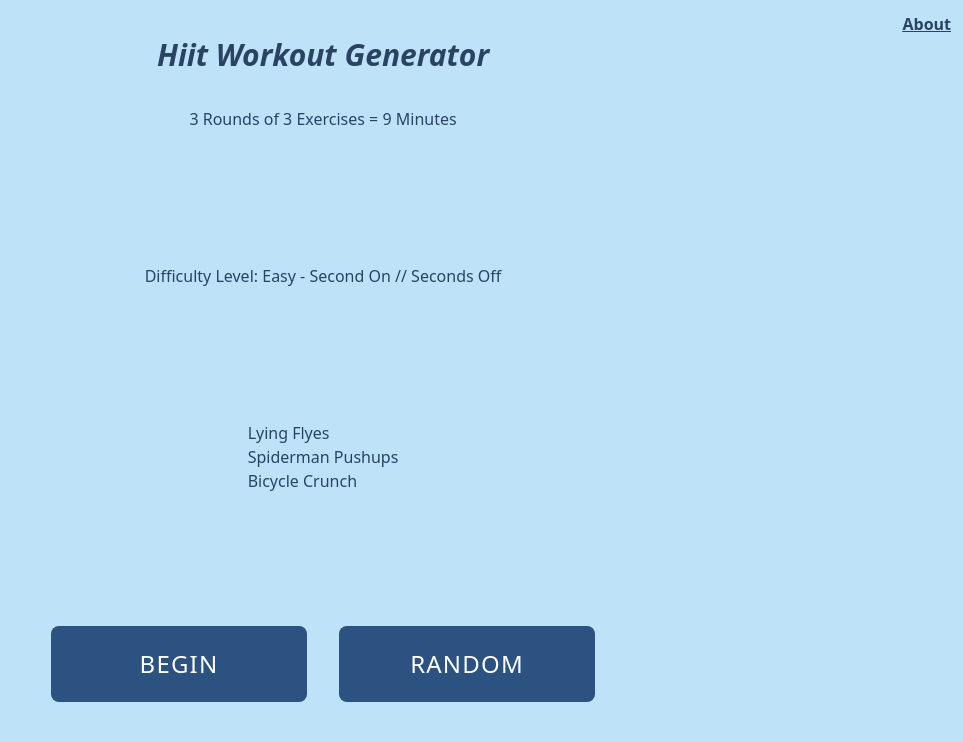
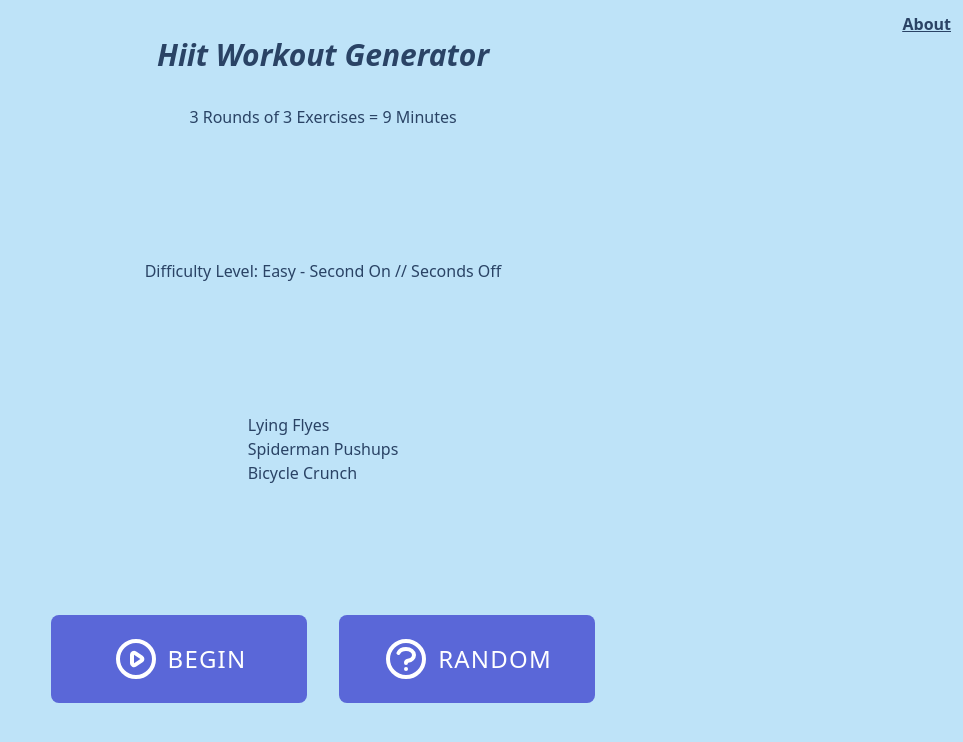
Before and after one commit to davmcgregor/hiit-workout-generator, a React (Create React App) app: page / in a window 1280 px wide. Shown: the top 742 px of the page, without its empty margins (317-1280 px from the left). Built offline with nearby package versions, Linux system fonts and the light colour scheme; what @tailwindcss/ui would draw is missing.

Commit message:
Add button svg icons

```diff
--- a/src/components/controls/Controls.js
+++ b/src/components/controls/Controls.js
@@ -5,7 +5,7 @@ import { getWorkout, startCountdown } from '../../actions/workout';
 import PropTypes from 'prop-types';
 
 const buttonStyles =
-  'w-64 uppercase tracking-wider text-white bg-blue-800 hover:bg-blue-700 focus:outline-none focus:border-blue-900 focus:shadow-outline-blue active:bg-blue-900 transition ease-in-out duration-150 text-2xl py-5 px-16 rounded-lg mx-4 mb-8';
+  'inline-flex items-center justify-center w-64 uppercase tracking-wider text-white bg-indigo-600 hover:bg-indigo-500 focus:outline-none focus:border-indigo-700 focus:shadow-outline-indigo active:bg-indigo-700 transition ease-in-out duration-150 text-2xl py-5 px-10 rounded-lg mx-4 mb-8';
 
 const Controls = ({ startCountdown, getWorkout, workout: { currentView } }) => {
   return (
@@ -16,11 +16,45 @@ const Controls = ({ startCountdown, getWorkout, workout: { currentView } }) => {
           onClick={() => startCountdown()}
           class={buttonStyles}
         >
+          <svg
+            class='w-12 h-12 -ml-0.5 mr-2'
+            fill='none'
+            stroke='currentColor'
+            viewBox='0 0 24 24'
+            xmlns='http://www.w3.org/2000/svg'
+          >
+            <path
+              stroke-linecap='round'
+              stroke-linejoin='round'
+              stroke-width='2'
+              d='M14.752 11.168l-3.197-2.132A1 1 0 0010 9.87v4.263a1 1 0 001.555.832l3.197-2.132a1 1 0 000-1.664z'
+            ></path>
+            <path
+              stroke-linecap='round'
+              stroke-linejoin='round'
+              stroke-width='2'
+              d='M21 12a9 9 0 11-18 0 9 9 0 0118 0z'
+            ></path>
+          </svg>
           Begin
         </button>
       </span>
       <span class='inline-flex rounded-md'>
         <button type='button' onClick={() => getWorkout()} class={buttonStyles}>
+          <svg
+            class='w-12 h-12 -ml-0.5 mr-2'
+            fill='none'
+            stroke='currentColor'
+            viewBox='0 0 24 24'
+            xmlns='http://www.w3.org/2000/svg'
+          >
+            <path
+              stroke-linecap='round'
+              stroke-linejoin='round'
+              stroke-width='2'
+              d='M8.228 9c.549-1.165 2.03-2 3.772-2 2.21 0 4 1.343 4 3 0 1.4-1.278 2.575-3.006 2.907-.542.104-.994.54-.994 1.093m0 3h.01M21 12a9 9 0 11-18 0 9 9 0 0118 0z'
+            ></path>
+          </svg>
           Random
         </button>
       </span>
```
